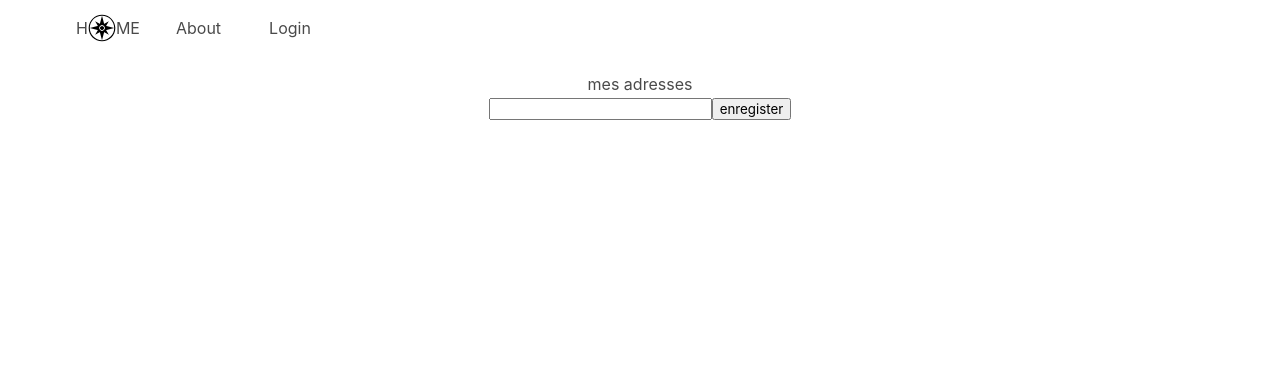
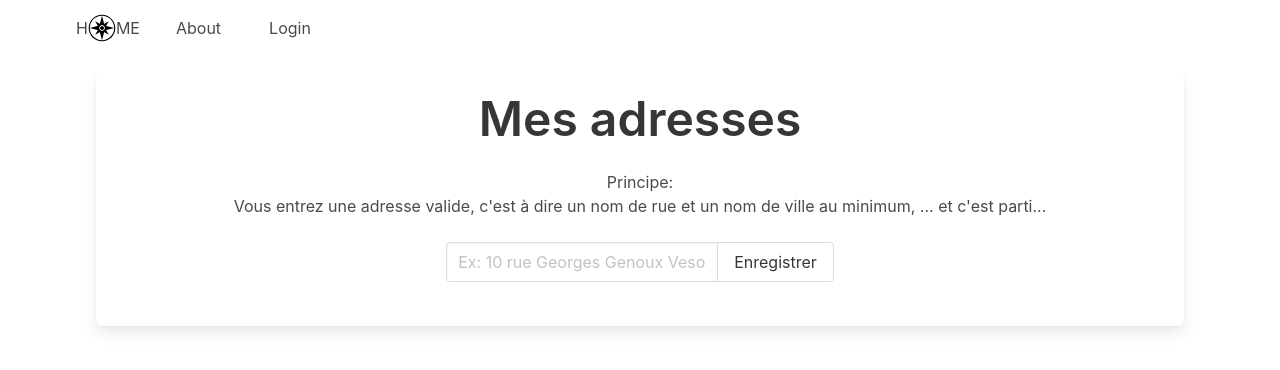
Before and after one commit to GaelleEK/coo-gps, a Vue app: page /adresse in a window 1280 px wide. Shown: the top 370 px of the page. Built offline with nearby package versions, Linux system fonts and the light colour scheme.

Commit message:
add style

```diff
--- a/src/components/Adresse.vue
+++ b/src/components/Adresse.vue
@@ -1,27 +1,38 @@
 <template>
-  <div id="adresse">
-    <h1>mes adresses</h1>
-    <input type="text" v-model="newAdresse" v-on:keyup.enter="addAdresse" />
-    <button @click="addAdresse">enregister</button>
-    <p v-if="alert">{{ alert }}</p>
-
+  <div id="adresse" class="container is-fluid">
+    <div class="box">
+      <h1 class="title is-1 is-spaced">Mes adresses</h1>
+      <p class="subtitle-3 is-spaced">Principe: </p>
+      <p class="text pb-5">Vous entrez une adresse valide, c'est à dire un nom de rue et un nom de ville au minimum, ... et c'est parti...</p>
+      <div class="field has-addons has-addons-centered pb-5">
+        <p v-if="alert">{{ alert }}</p>
+          <div class="control">
+            <input type="text" class="input" v-model="newAdresse" v-on:keyup.enter="addAdresse" placeholder="Ex: 10 rue Georges Genoux Vesoul">
+          </div>
+          <div class="control">
+            <button class="button" @click="addAdresse">Enregistrer</button>
+        </div>
+      </div>
+    </div>
     <div v-if="getAdresses.length">
-      <h3>Mes adresses enregistrées</h3>
-      <table>
+      <h3 class="title is-4 pt-3">Mes adresses enregistrées</h3>
+      <table class="table">
         <tr>
           <th>#</th>
-          <th>adresses</th>
-          <th>actions</th>
-          <th>coordonnées</th>
+          <th>Adresses</th>
+          <th>Actions</th>
+          <th>Coordonnées</th>
         </tr>
         <tr v-for="adresse in getAdresses" :key="adresse.id">
           <td>{{ adresse.id }}</td>
           <td>{{ adresse.text }}</td>
           <td>
-            <button @click="() => deleteAdresse(adresse)">Effacer</button>
-            <button @click="() => queryCoo(adresse)">Demander coo</button>
+            <div class="buttons are-small">
+              <button class="button" @click="() => deleteAdresse(adresse)">Effacer</button>
+              <button class="button" @click="() => queryCoo(adresse)">Demander coordonnées</button>
+            </div>
           </td>
-          <td v-if="adresse.lat">lat: {{ adresse.lat }} / long: {{ adresse.lng }}</td>
+          <td>lat: {{ adresse.lat }} / long: {{ adresse.lng }}</td>
         </tr>
       </table>
     </div>
```
